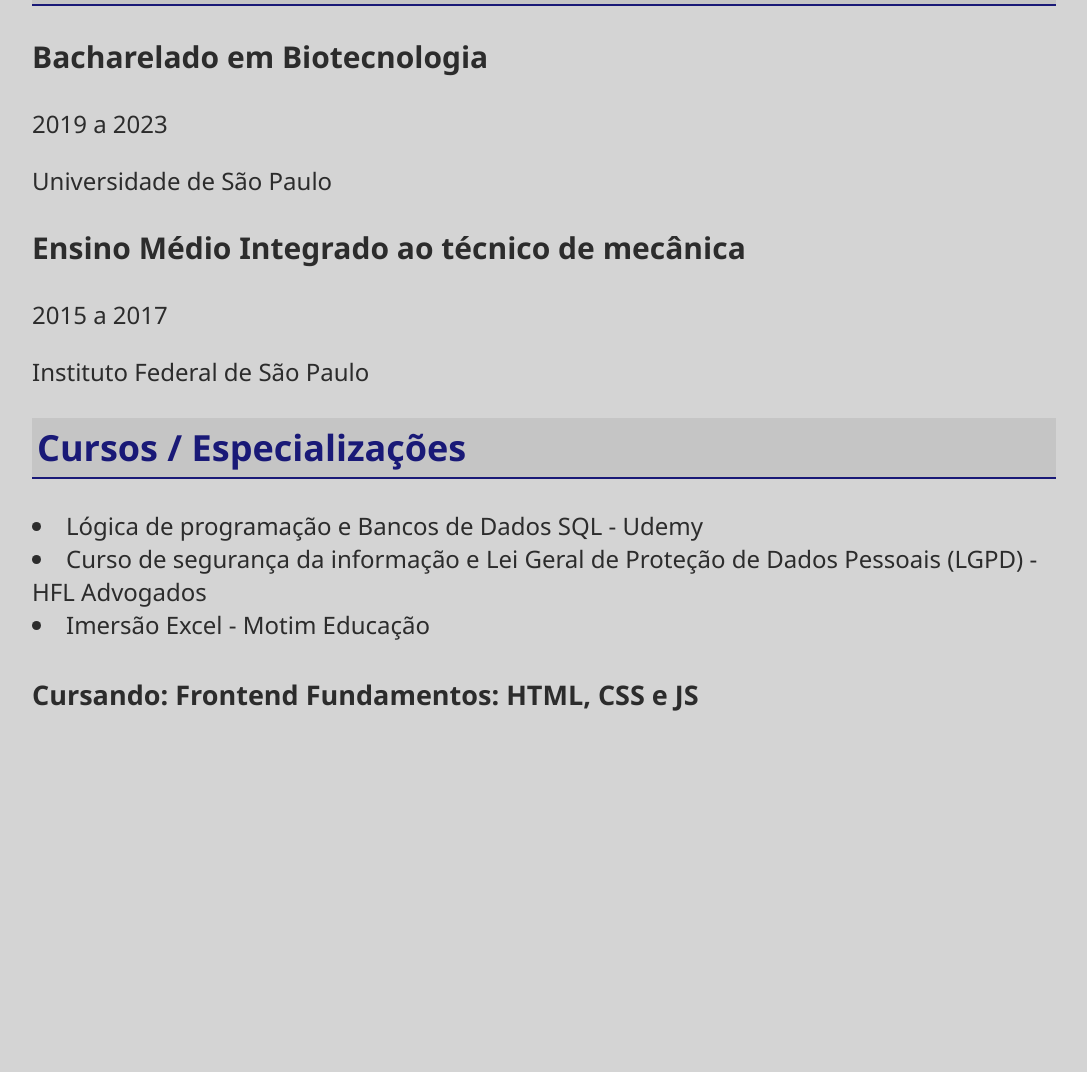
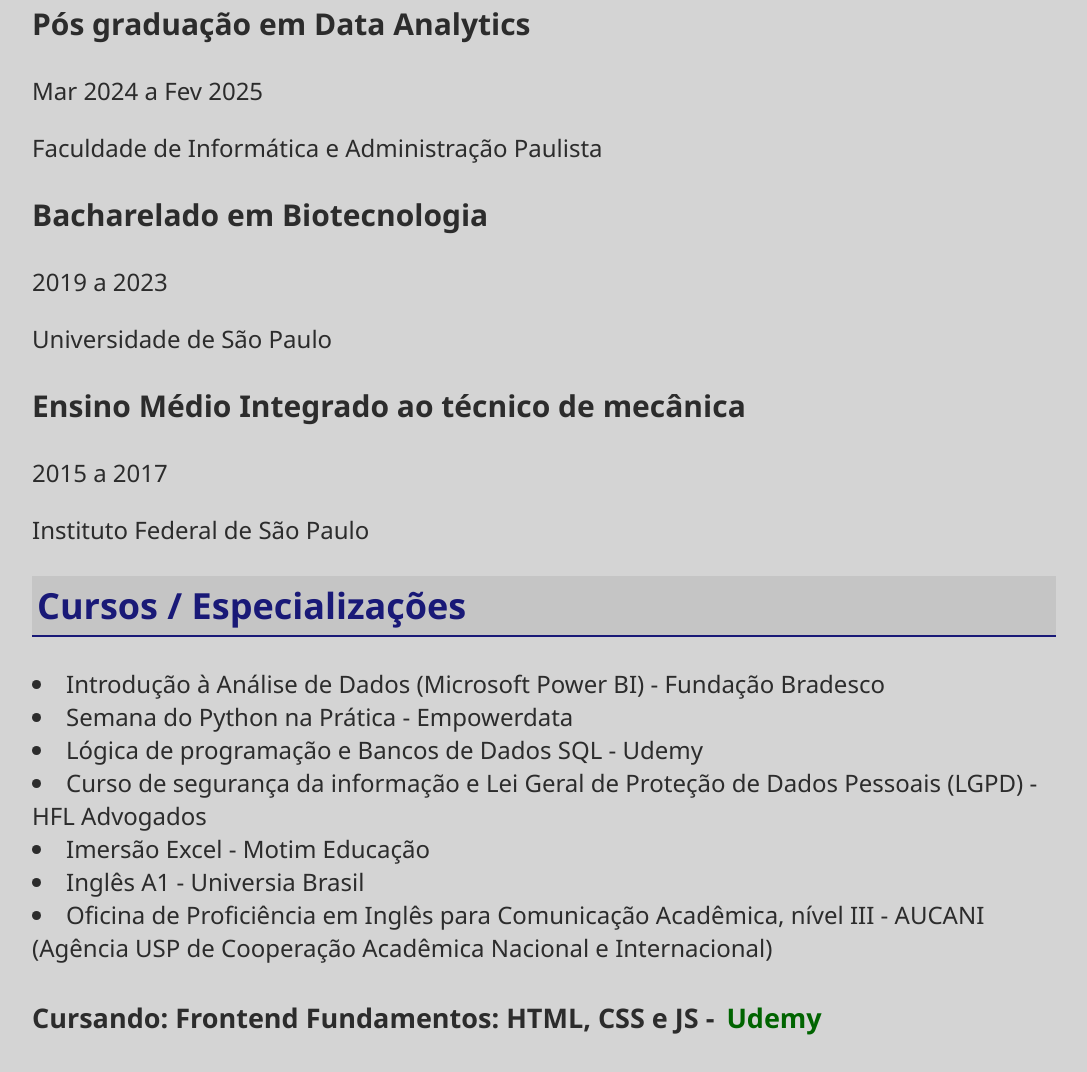
Before and after one commit to marialuisamartins/marialuisamartins.github.io, a plain HTML site: page index.html in a window 1280 px wide. Shown: the part 869-1941 px from the top of the page, without its empty margins (96-1183 px from the left). Before the commit the page ends 1618 px from the top, so only its background shows below. Drawn offline with Linux system fonts and the light colour scheme.

Commit message:
Update index.html
Inclui agora mais cursos e a pós graduação na FIAP

```diff
--- a/index.html
+++ b/index.html
@@ -128,8 +128,7 @@
 
 <h2>Objetivo</h2>
 
-<p>Vagas de Trainee, Júnior, Analista, Consultor e
-    similares</p>
+<p>Transição de carreira para área de Análise de Dados, buscando vagas de nível Junior</p>
 
 <h2>Experiência profissional</h2>
 
@@ -137,11 +136,15 @@
 
 <h4>Estagiária em Consultoria de Projetos Pharma</h4>
 
-<p>Implementação da plataforma ELP para automação e Controle de Qualidade em uma empresa de hemoderivados. Realizou a documentação, configurou o LIMS Basic e ofereceu suporte na implementação do sistema para os clientes. Executou os testes de qualificação operacional de software para garantir a integridade do sistema em uma empresa de cosméticos.</p>
+<p>Implementação da plataforma ELP para automação e Controle de Qualidade em uma empresa de hemoderivados. Realização da documentação, configuração de software em linguagem LIMS Basic e oferecimento de suporte na implementação. Execução de testes de qualificação operacional de software em empresa de cosméticos.</p>
 
 <h2>Formação</h2>
 
-<h3><strong>Bacharelado em Biotecnologia</strong></h3>
+<h3><strong>Pós graduação em Data Analytics</strong></h3>
+<p>Mar 2024 a Fev 2025</p>
+<p>Faculdade de Informática e Administração Paulista</p>
+
+<h3><b>Bacharelado em Biotecnologia</b></h3>
 <p>2019 a 2023</p>
 <p>Universidade de São Paulo</p>
 
@@ -152,12 +155,16 @@
 <h2>Cursos / Especializações</h2>
 
 <ul>
+    <li>Introdução à Análise de Dados (Microsoft Power BI) - Fundação Bradesco</li>
+    <li>Semana do Python na Prática - Empowerdata</li>
     <li>Lógica de programação e Bancos de Dados SQL - Udemy</li>
     <li>Curso de segurança da informação e Lei Geral de Proteção de Dados Pessoais (LGPD) - HFL Advogados</li>
     <li>Imersão Excel - Motim Educação</li>
+    <li>Inglês A1 - Universia Brasil</li>
+    <li>Oficina de Proficiência em Inglês para Comunicação Acadêmica, nível III - AUCANI (Agência USP de Cooperação Acadêmica Nacional e Internacional)</li>
 </ul>
 
-<h4><strong>Cursando: Frontend Fundamentos: HTML, CSS e JS</strong></h4>
+<h4><strong>Cursando: Frontend Fundamentos: HTML, CSS e JS - <a href="https://www.udemy.com/share/101sRi3@cJB6q7A4tFV1o2XL6nHanc5g8gHsEq2imfDOn20iiPaJPB-bqaepZ9m3FP8dZrBG_w==/" target="_blank">Udemy</a></strong></h4>
 
 </body>
 
```
